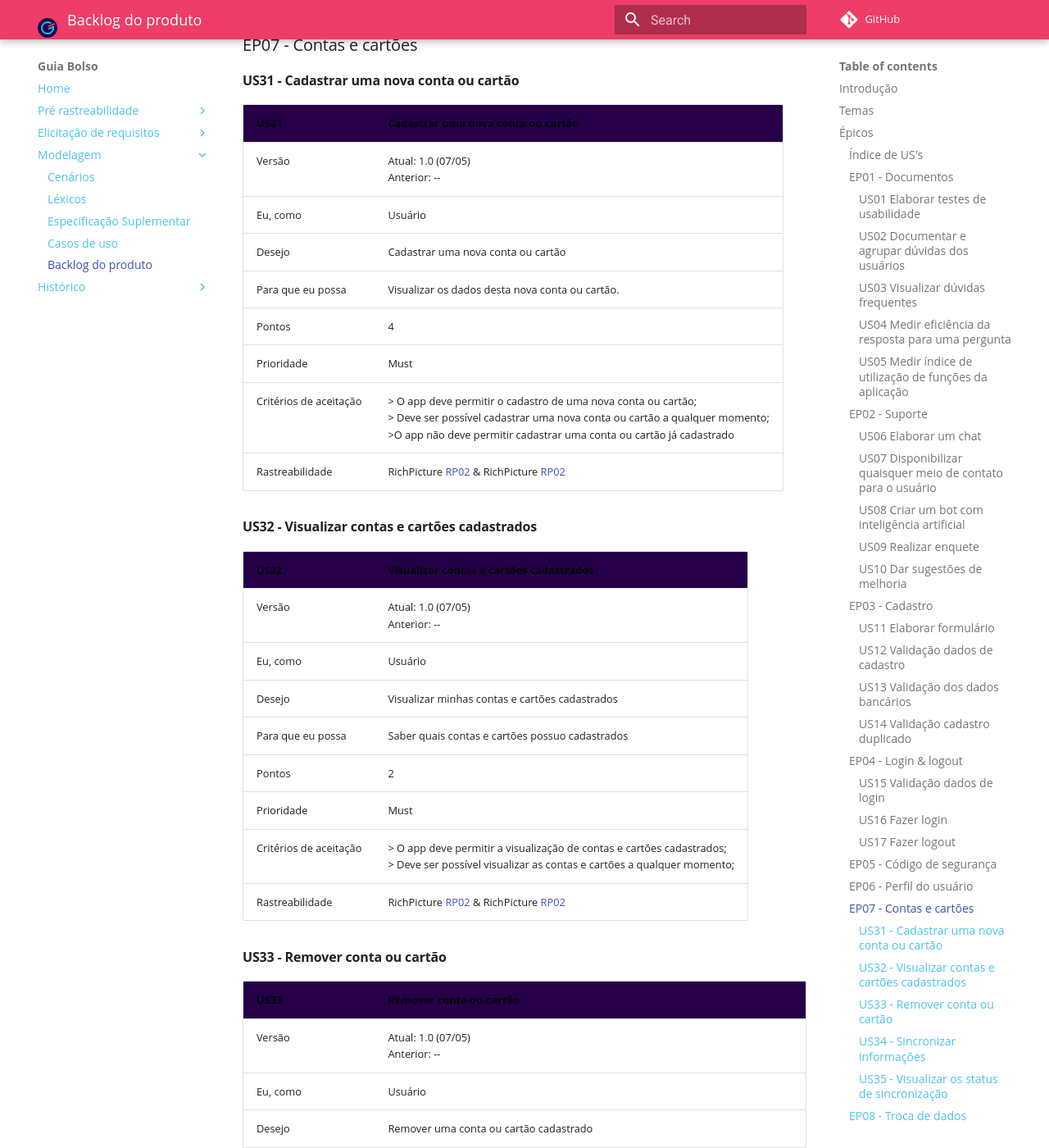
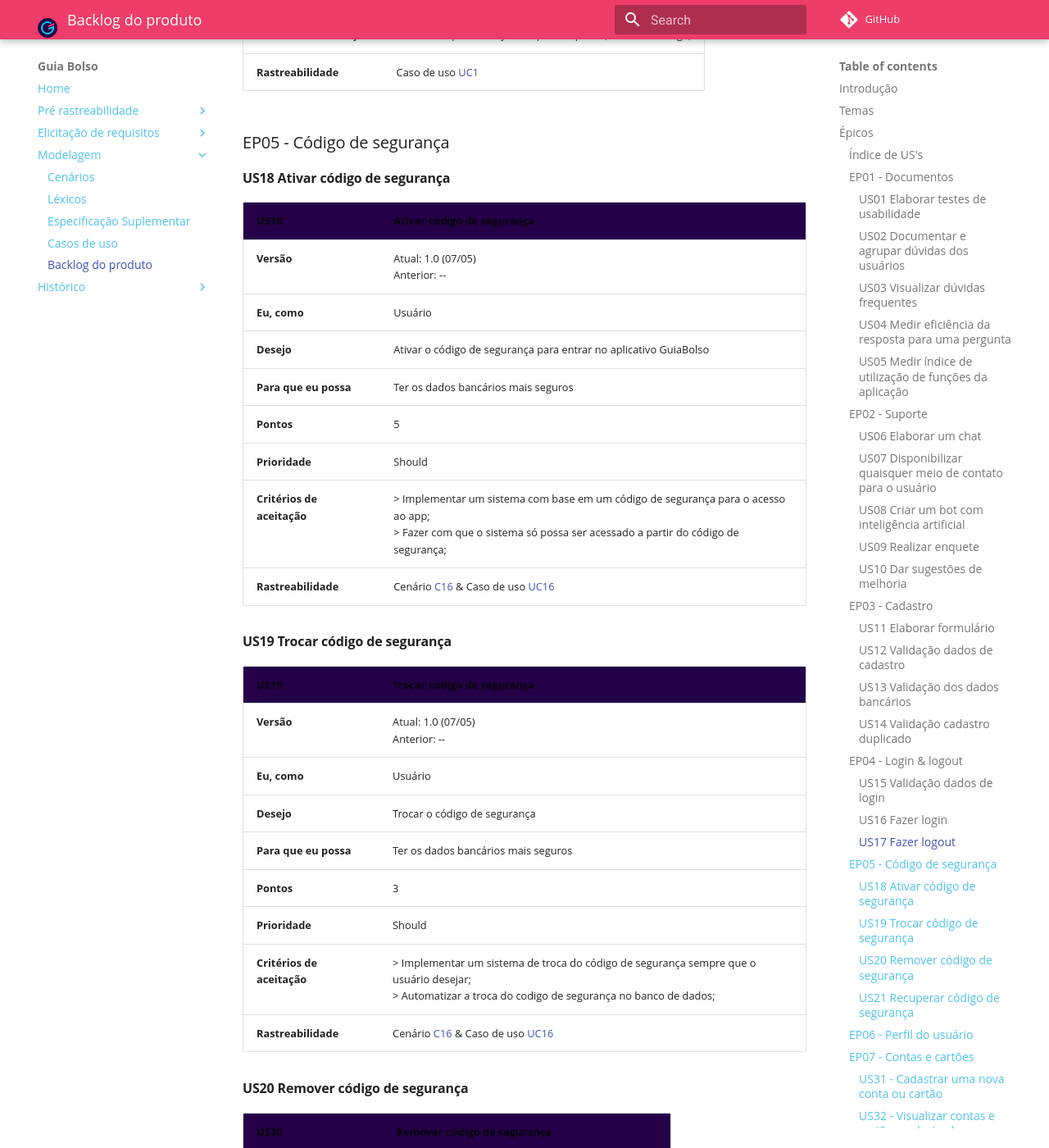
Before and after one commit to fga-disciplinas/2019.1-Guia-Bolso, an MkDocs documentation site: the page built from docs/modelagem/backlog.md, in a window 1280 px wide and 1400 px high, scrolled down 13880 px. Shown: the whole window at 82% size. Built offline with MkDocs 1.6.1 and Material for MkDocs 9.7.7, drawn with Linux system fonts in a browser that asks for light colours; comment, search, counter and statistics services are not loaded; old or Windows-style settings are respelled for this version of MkDocs; some of the changed text lies outside the part shown.

Commit message:
Adicionado US's do épico Código de segurança
Co-authored-by: Lucas Machado <lmlucasmachadom@gmail.com>

```diff
--- a/docs/modelagem/backlog.md
+++ b/docs/modelagem/backlog.md
@@ -39,6 +39,10 @@ Cada elemento da listagem é elicitado por meio de interação da equipe de dese
 | T2 - Cadastro & Autenticação | [EP4 - Login & logout](#ep04-login-logout) | [US15 Validação dados de login](#us15-validacao-dados-de-login) |
 | T2 - Cadastro & Autenticação | [EP4 - Login & logout](#ep04-login-logout) | [US16 Fazer login](#us16-fazer-login) |
 | T2 - Cadastro & Autenticação | [EP4 - Login & logout](#ep04-login-logout) | [US17 Fazer logout](#us17-fazer-logout) |
+| T2 - Cadastro & Autenticação | [EP5 -  Código de segurança](#ep05-codigo-de-seguranca) | [US18 Ativar código de segurança](#us18-ativar-codigo-de-seguranca) |
+| T2 - Cadastro & Autenticação | [EP5 -  Código de segurança](#ep05-codigo-de-seguranca) | [US19 Trocar código de segurança](#us19-trocar-codigo-de-seguranca) |
+| T2 - Cadastro & Autenticação | [EP5 -  Código de segurança](#ep05-codigo-de-seguranca) | [US20 Remover código de segurança](#us20-remover-codigo-de-seguranca) |
+| T2 - Cadastro & Autenticação | [EP5 -  Código de segurança](#ep05-codigo-de-seguranca) | [US21 Recuperar código de segurança](#us21-recuperar-codigo-de-seguranca) |
 | T3 - Comunicação | [EP07 - Contas e cartões](#ep07-contas-e-cartoes) | [US31 Cadastrar uma nova conta ou cartão ](#us31-cadastrar-uma-nova-conta-ou-cartao) |
 | T3 - Comunicação | [EP07 - Contas e cartões](#ep07-contas-e-cartoes) | [US32 Visualizar contas e cartões cadastrados ](#us32-visualizar-contas-e-cartoes-cadastrados) |
 | T3 - Comunicação | [EP07 - Contas e cartões](#ep07-contas-e-cartoes) | [US33 Remover conta ou cartão ](#us33-remover-conta-ou-cartao) |
@@ -296,6 +300,58 @@ Cada elemento da listagem é elicitado por meio de interação da equipe de dese
 | **Rastreabilidade** | Caso de uso [UC1](../casos_de_uso/#uc1-fazer-login)|
 
 ### EP05 -  Código de segurança
+
+#### US18 Ativar código de segurança
+
+| **US18** | **Ativar código de segurança**|
+|--|--|
+| **Versão**| Atual: 1.0 (07/05) <br> Anterior: --|
+| **Eu, como** | Usuário |
+| **Desejo** | Ativar o código de segurança para entrar no aplicativo GuiaBolso |
+| **Para que eu possa** | Ter os dados bancários  mais seguros |
+| **Pontos** | 5 |
+| **Prioridade** | Should |
+| **Critérios de aceitação** |  > Implementar um sistema com base em um código de segurança para o acesso ao app; <br> > Fazer com que o sistema só possa ser acessado a partir do código de segurança; |
+| **Rastreabilidade** | Cenário [C16](../cenarios/#c16-adicionar-codigo-de-seguranca) & Caso de uso [UC16](../casos_de_uso/#uc16-adicionar-codigo-de-seguranca)|
+
+#### US19 Trocar código de segurança
+
+| **US19** | **Trocar código de segurança**|
+|--|--|
+| **Versão**| Atual: 1.0 (07/05) <br> Anterior: --|
+| **Eu, como** | Usuário |
+| **Desejo** | Trocar o código de segurança |
+| **Para que eu possa** | Ter os dados bancários  mais seguros |
+| **Pontos** | 3 |
+| **Prioridade** | Should |
+| **Critérios de aceitação** |  > Implementar um sistema de troca do código de segurança sempre que o usuário desejar; <br> > Automatizar a troca do codigo de segurança no banco de dados; |
+| **Rastreabilidade** | Cenário [C16](../cenarios/#c16-adicionar-codigo-de-seguranca) & Caso de uso [UC16](../casos_de_uso/#uc16-adicionar-codigo-de-seguranca)|
+
+#### US20 Remover código de segurança
+
+| **US20** | **Remover código de segurança**|
+|--|--|
+| **Versão**| Atual: 1.0 (07/05) <br> Anterior: --|
+| **Eu, como** | Usuário |
+| **Desejo** | Remover o código de segurança |
+| **Para que eu possa** | Acessar mais rapidamente e facilmente o aplicativo |
+| **Pontos** | 5 |
+| **Prioridade** | Should |
+| **Critérios de aceitação** |  > Possibilitar remover o código de segurança; <br> > Verificar se o usuário é de fato o dono dessa conta ; |
+| **Rastreabilidade** | Cenário [C16](../cenarios/#c16-adicionar-codigo-de-seguranca) & Caso de uso [UC16](../casos_de_uso/#uc16-adicionar-codigo-de-seguranca)|
+
+#### US21 Recuperar código de segurança
+
+| **US21** | **Recuperar código de segurança**|
+|--|--|
+| **Versão**| Atual: 1.0 (07/05) <br> Anterior: --|
+| **Eu, como** | Usuário |
+| **Desejo** | Recuperar o código de segurança |
+| **Para que eu possa** | Conseguir acessar o app |
+| **Pontos** | 5 |
+| **Prioridade** | Should |
+| **Critérios de aceitação** |  > Implementar um mecanismo para  a recuperação do codigo de segurança; <br> > Validar os dados da usuário antes de permitir acesso ao dados no app; <br> > Implementar um sistema de verificação com o e-mail cadastrado; |
+| **Rastreabilidade** | Cenário [C16](../cenarios/#c16-adicionar-codigo-de-seguranca) & Caso de uso [UC16](../casos_de_uso/#uc16-adicionar-codigo-de-seguranca)|
 
 ### EP06 -  Perfil do usuário
 
```
